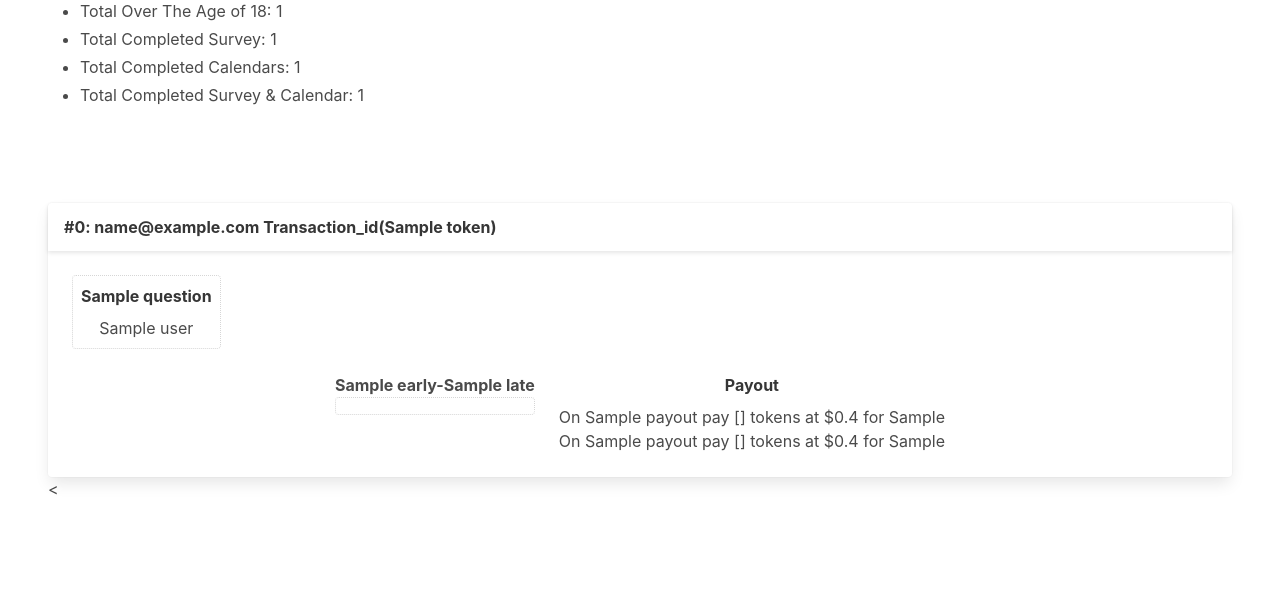
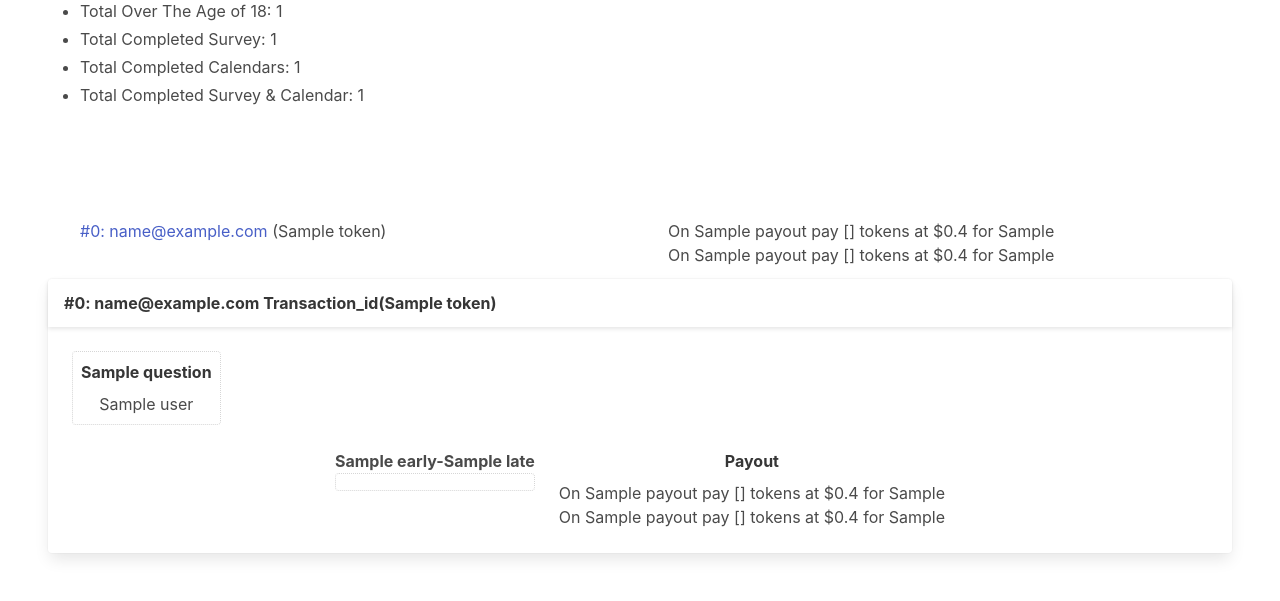
Before and after one commit to nholert/web_annotate, a Flask app: template templates/summary.html in a window 1280 px wide. Shown: the part 290-891 px from the top of the page. Before the commit the page ends 785 px from the top, so only its background shows below. Run offline with Flask 2, Linux system fonts and the light colour scheme; the template is opened without the code that fills it: most values are stand-ins (such as "Sample title", 1, 10 or a date in 2020); some libraries are stand-ins or nearby versions.

Commit message:
Updated status page

```diff
--- a/main.py
+++ b/main.py
@@ -380,7 +380,7 @@ def completed_calendar():
     else:
         return redirect("/calendar")
 
-def get_user_tokens(progress,index,date=False):
+def get_user_tokens(progress,index,validate=False):
     user_tokens = {}
     for key,value in progress.items():
             if f'calendar_{index%len(calendar)}' not in key: continue
@@ -388,7 +388,13 @@ def get_user_tokens(progress,index,date=False):
             if 'completed' in key or 'duration' in key: continue
             row,rate = key.replace(f'calendar_{index%len(calendar)}_','').split('_')
             if row not in user_tokens: user_tokens[row] = {}
-            user_tokens[row][rate]=value
+            if validate:
+                try:
+                    user_tokens[row][rate]=int(value)
+                except:
+                    return None
+            else:
+                user_tokens[row][rate]=value
     return user_tokens
 
 @app.route(f'/{hidden_service}/test',methods=['GET'])
@@ -414,12 +420,12 @@ def summary_stats():
         duration = sum([d for key,d in user.items() if 'duration' in key and d!=-1])
         durations.append(duration)
         del user['_id']
-        user['tokens'] = [(cal['early_label'],cal['late_label'],get_user_tokens(user, i)) for i,cal in enumerate(calendar)]
+        user['tokens'] = [(cal['early_label'],cal['late_label'],get_user_tokens(user, i,validate=True)) for i,cal in enumerate(calendar)]
+
         if 'payout' not in user: continue
         payout=user['payout']
         payout['early_label'] = calendar[payout['col']]['early_label']
         payout['late_label'] = calendar[payout['col']]['late_label']
-
         payout['bad'] = False
         try:
             payout['early_payout'] = f"${float(payout['early_tokens'])*float(payout['early_rate'])/100:.02f}"
@@ -427,6 +433,7 @@ def summary_stats():
         except:
             payout['bad'] = True
         user['payout'] = payout
+        user['bad_calendar'] = sum([1 for _,_,t in user['tokens'] if t is None])>0
         users.append(user)
     summmary = {
         'query': completed_calendar,
--- a/templates/summary.html
+++ b/templates/summary.html
@@ -37,11 +37,34 @@
       </div>
     </div>
     <div class="section">
+      <div id="toc">
+        <ul>
+          {% for user in users: %}
+          <li class="columns">
+            <div class="column is-half">
+              <a href="#user-{{loop.index0}}">#{{loop.index0}}: {{user['email']}}</a> ({{user['token']}})
+            </div>
+            <div class="column is-half">
+              {% if user['payout']['bad'] %}
+              <span style="color: red;">Payout is bad!<br>This person should be removed for quality.</span>
+              {% elif user['bad_calendar'] %}
+              <span style="color: red;">Some calendar data is bad!<br>This person should be removed for quality.</span>
+              {% else %}
+              <span>On {{user['payout']['early_label']}} pay {{user['payout']['early_tokens']}} tokens at
+                $0.{{user['payout']['early_rate']}} for {{user['payout']['early_payout']}}</span><br>
+              <span>On {{user['payout']['late_label']}} pay {{user['payout']['late_tokens']}} tokens at
+                $0.{{user['payout']['late_rate']}} for {{user['payout']['late_payout']}}</span>
+              {% endif %}
+            </div>
+          </li>
+          {% endfor %}
+        </ul>
+      </div>
       <div>
         <div class="columns is-multiline">
           {% for user in users %}
           <div class="column is-full ">
-            <div class="card">
+            <div id="#user-{{loop.index0}}" class="card">
 
               <div class="card-header">
                 <div class="card-header-title">
@@ -65,6 +88,7 @@
                   {% for early,late,token in user['tokens'] %}
                   <div class="column is-narrow has-text-centered">
                     <b>{{early}}-{{late}}</b>
+                    {% if token is not none %}
                     {% for row,datum in token.items() %}
                     <div class="penny">
                       {% for rate,value in datum.items() %}
@@ -72,6 +96,11 @@
                       {% endfor %}
                     </div>
                     {% endfor %}
+                    {% else %}
+                    <div class="penny">
+                      <span style="color: red;">MISSING TOKENS!</span>
+                    </div>
+                    {% endif %}
                   </div>
                   {% endfor %}
                   <div class="column is-narrow has-text-centered">
@@ -79,20 +108,20 @@
                     {% if user['payout']['bad'] %}
                     <span>Payout is bad!<br>This person should be removed for quality.</span>
                     {% else %}
-                    <span>On {{user['payout']['early_label']}} pay {{user['payout']['early_tokens']}} tokens at $0.{{user['payout']['early_rate']}} for {{user['payout']['early_payout']}}</span><br>
-                    <span>On {{user['payout']['late_label']}} pay {{user['payout']['late_tokens']}} tokens at $0.{{user['payout']['late_rate']}} for {{user['payout']['late_payout']}}</span>
+                    <span>On {{user['payout']['early_label']}} pay {{user['payout']['early_tokens']}} tokens at
+                      $0.{{user['payout']['early_rate']}} for {{user['payout']['early_payout']}}</span><br>
+                    <span>On {{user['payout']['late_label']}} pay {{user['payout']['late_tokens']}} tokens at
+                      $0.{{user['payout']['late_rate']}} for {{user['payout']['late_payout']}}</span>
                     {% endif %}
                   </div>
                 </div>
               </div>
             </div>
-            {% endfor %}
-            <
           </div>
+          {% endfor %}
         </div>
       </div>
     </div>
-  </div>
 </body>
 
 </html>
```
